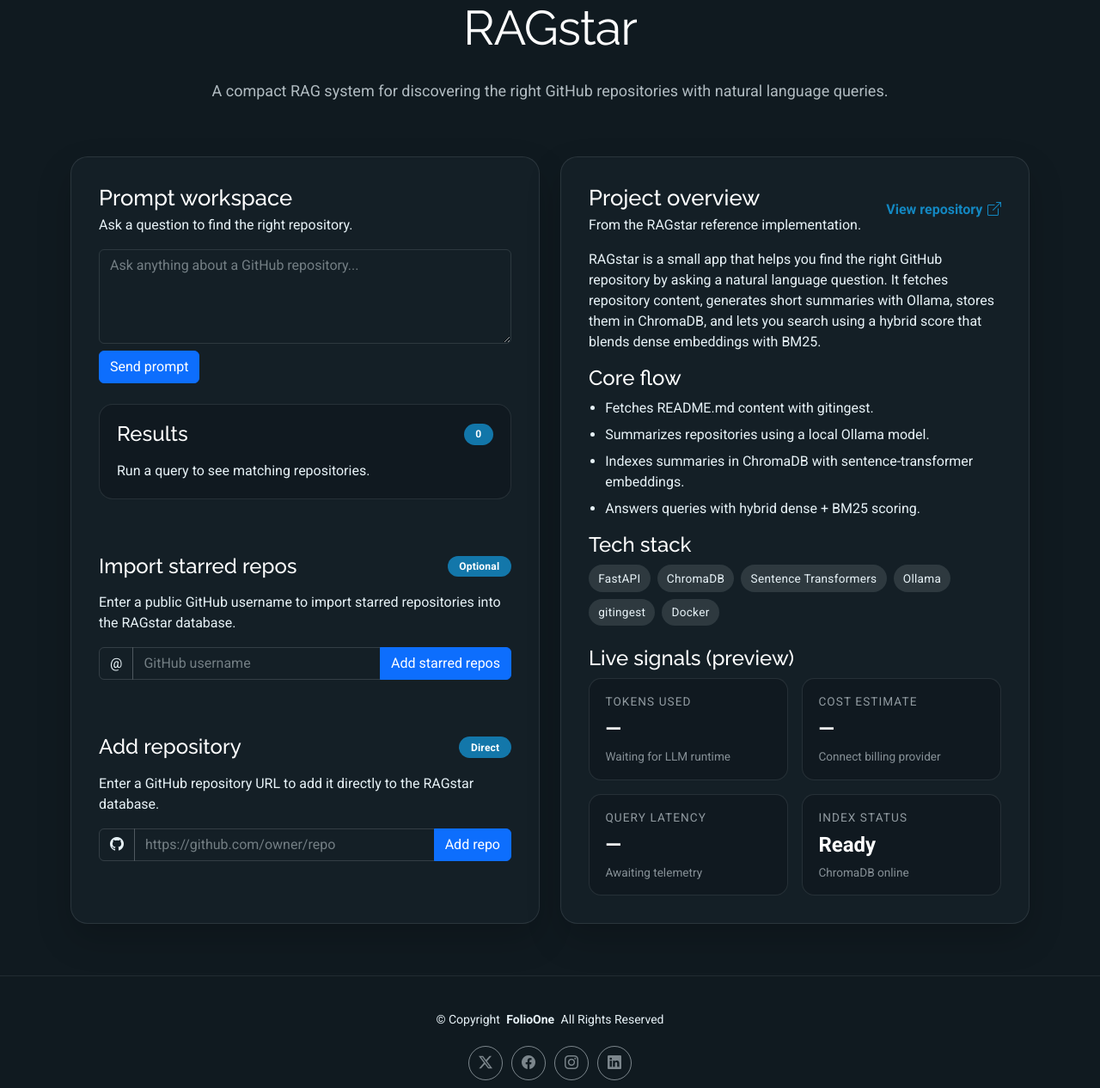
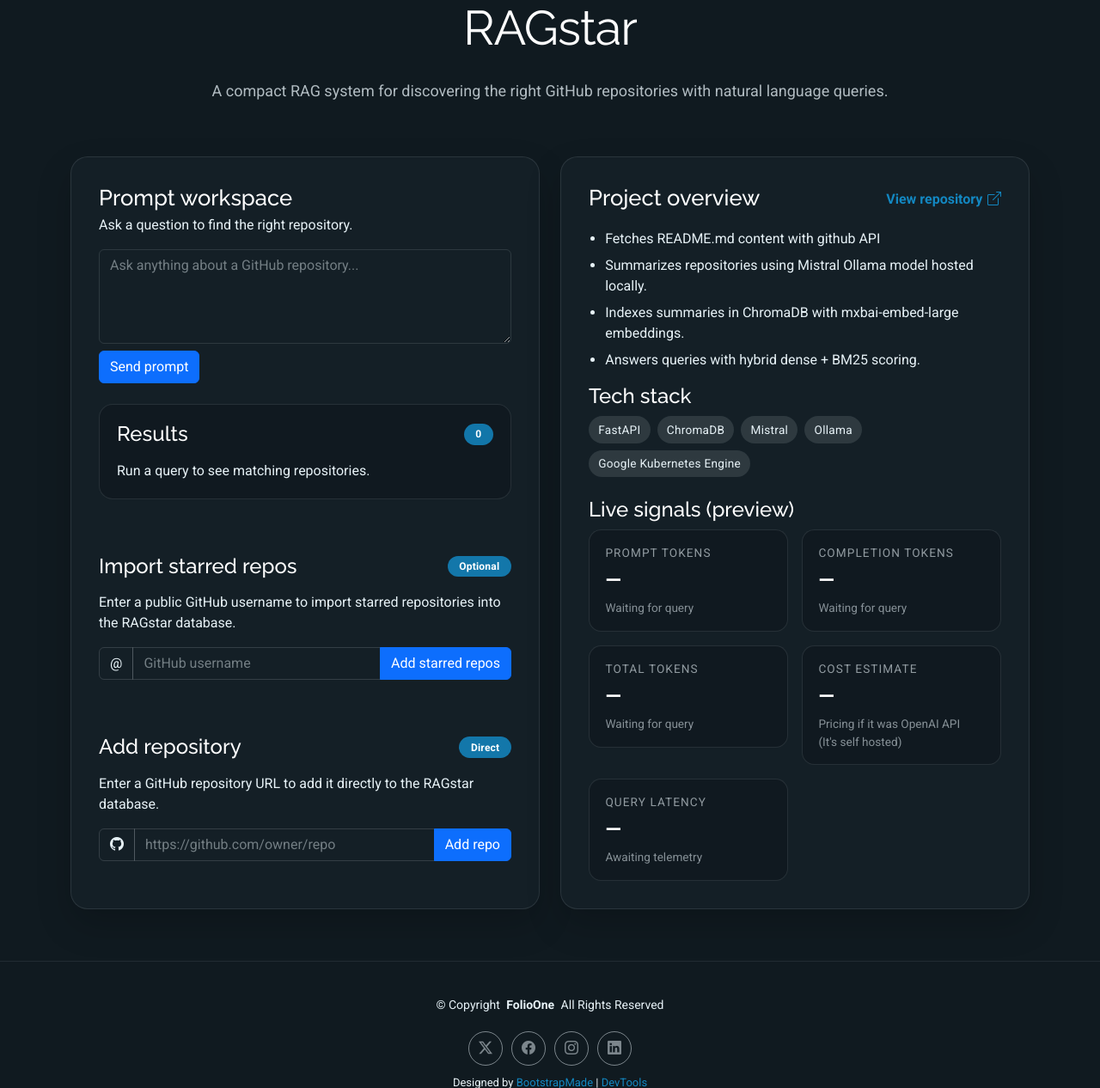
Before and after one commit to Stefgug/Flaskstar, a Flask app: page /ragstar in a window 1280 px wide. Shown: the part 145-1411 px from the top of the page at 86% size. Run offline with Flask 3, Linux system fonts and the light colour scheme; some libraries are stand-ins or nearby versions.

Commit message:
Refactor RAGstar query handling and update UI components; add token metrics display and improve error messaging

```diff
--- a/app.py
+++ b/app.py
@@ -25,17 +25,17 @@ def ragstar():
 @app.post("/ragstar/query")
 def ragstar_query():
     payload = request.get_json(silent=True) or {}
-    query = str(payload.get("query", "")).strip()
+    question = str(payload.get("question", "")).strip()
     num_results = payload.get("num_results", 5)
 
-    if not query:
-        return jsonify({"error": "Query is required."}), 400
+    if not question:
+        return jsonify({"error": "Question is required."}), 400
 
     try:
         response = requests.post(
-            f"{RAGSTAR_API_URL}/query",
-            json={"query": query, "num_results": num_results},
-            timeout=20,
+            f"{RAGSTAR_API_URL}/ask",
+            json={"question": question, "num_results": num_results},
+            timeout=30,
         )
         response.raise_for_status()
         return jsonify(response.json())
--- a/templates/ragstar.html
+++ b/templates/ragstar.html
@@ -109,7 +109,6 @@
             <div class="d-flex align-items-center justify-content-between mb-3">
               <div>
                 <h3 class="mb-1">Project overview</h3>
-                <p class="text-muted mb-0">From the RAGstar reference implementation.</p>
               </div>
               <a class="ragstar-link" href="https://github.com/Stefgug/RAGstar" target="_blank" rel="noreferrer">
                 View repository <i class="bi bi-box-arrow-up-right"></i>
@@ -117,18 +116,11 @@
             </div>
 
             <div class="ragstar-overview">
-              <p>
-                RAGstar is a small app that helps you find the right GitHub repository by asking a natural language question.
-                It fetches repository content, generates short summaries with Ollama, stores them in ChromaDB, and lets you
-                search using a hybrid score that blends dense embeddings with BM25.
-              </p>
-
               <div class="ragstar-list">
-                <h4>Core flow</h4>
                 <ul>
-                  <li>Fetches README.md content with gitingest.</li>
-                  <li>Summarizes repositories using a local Ollama model.</li>
-                  <li>Indexes summaries in ChromaDB with sentence-transformer embeddings.</li>
+                  <li>Fetches README.md content with github API</li>
+                  <li>Summarizes repositories using Mistral Ollama model hosted locally.</li>
+                  <li>Indexes summaries in ChromaDB with mxbai-embed-large embeddings.</li>
                   <li>Answers queries with hybrid dense + BM25 scoring.</li>
                 </ul>
               </div>
@@ -138,10 +130,9 @@
                 <div class="ragstar-tags">
                   <span>FastAPI</span>
                   <span>ChromaDB</span>
-                  <span>Sentence Transformers</span>
+                  <span>Mistral</span>
                   <span>Ollama</span>
-                  <span>gitingest</span>
-                  <span>Docker</span>
+                  <span>Google Kubernetes Engine</span>
                 </div>
               </div>
 
@@ -150,16 +141,30 @@
                 <div class="row g-3">
                   <div class="col-md-6">
                     <div class="metric-card">
-                      <span class="metric-label">Tokens used</span>
-                      <span class="metric-value" id="metric-tokens">—</span>
-                      <span class="metric-note" id="metric-tokens-note">Waiting for LLM runtime</span>
+                      <span class="metric-label">Prompt tokens</span>
+                      <span class="metric-value" id="metric-prompt-tokens">—</span>
+                      <span class="metric-note" id="metric-prompt-tokens-note">Waiting for query</span>
+                    </div>
+                  </div>
+                  <div class="col-md-6">
+                    <div class="metric-card">
+                      <span class="metric-label">Completion tokens</span>
+                      <span class="metric-value" id="metric-completion-tokens">—</span>
+                      <span class="metric-note" id="metric-completion-tokens-note">Waiting for query</span>
+                    </div>
+                  </div>
+                  <div class="col-md-6">
+                    <div class="metric-card">
+                      <span class="metric-label">Total tokens</span>
+                      <span class="metric-value" id="metric-total-tokens">—</span>
+                      <span class="metric-note" id="metric-total-tokens-note">Waiting for query</span>
                     </div>
                   </div>
                   <div class="col-md-6">
                     <div class="metric-card">
                       <span class="metric-label">Cost estimate</span>
                       <span class="metric-value" id="metric-cost">—</span>
-                      <span class="metric-note" id="metric-cost-note">Connect billing provider</span>
+                      <span class="metric-note" id="metric-cost-note">Pricing if it was OpenAI API <br>(It's self hosted)</span>
                     </div>
                   </div>
                   <div class="col-md-6">
@@ -167,13 +172,6 @@
                       <span class="metric-label">Query latency</span>
                       <span class="metric-value" id="metric-latency">—</span>
                       <span class="metric-note" id="metric-latency-note">Awaiting telemetry</span>
-                    </div>
-                  </div>
-                  <div class="col-md-6">
-                    <div class="metric-card">
-                      <span class="metric-label">Index status</span>
-                      <span class="metric-value">Ready</span>
-                      <span class="metric-note">ChromaDB online</span>
                     </div>
                   </div>
                 </div>
@@ -197,8 +195,14 @@
       const resultsBody = document.getElementById("ragstar-results-body");
       const latencyEl = document.getElementById("metric-latency");
       const latencyNote = document.getElementById("metric-latency-note");
-      const tokensEl = document.getElementById("metric-tokens");
-      const tokensNote = document.getElementById("metric-tokens-note");
+      const promptTokensEl = document.getElementById("metric-prompt-tokens");
+      const promptTokensNote = document.getElementById("metric-prompt-tokens-note");
+      const completionTokensEl = document.getElementById("metric-completion-tokens");
+      const completionTokensNote = document.getElementById("metric-completion-tokens-note");
+      const totalTokensEl = document.getElementById("metric-total-tokens");
+      const totalTokensNote = document.getElementById("metric-total-tokens-note");
+      const costEl = document.getElementById("metric-cost");
+      const costNote = document.getElementById("metric-cost-note");
       const starredForm = document.getElementById("ragstar-starred-form");
       const starredUsername = document.getElementById("ragstar-username");
       const starredStatus = document.getElementById("ragstar-starred-status");
@@ -206,19 +210,34 @@
       if (!form) return;
 
       const setStatus = (message, type = "") => {
+        if (type === "loading") {
+          statusEl.innerHTML = `<span class="spinner-border spinner-border-sm me-2" role="status" aria-hidden="true"></span>${message}`;
+        } else {
           statusEl.textContent = message;
+        }
         statusEl.dataset.state = type;
       };
 
-      const renderResults = (results = []) => {
-        countEl.textContent = String(results.length);
+      const renderResults = (answer = "", sources = []) => {
+        countEl.textContent = String(sources.length);
 
-        if (!results.length) {
-          resultsBody.innerHTML = '<p class="text-muted mb-0">No repositories matched your query.</p>';
-          return;
+        let html = "";
+
+        // Display the LLM answer first
+        if (answer) {
+          html += `
+            <div class="ragstar-answer-card">
+              <h5 class="mb-2">Answer</h5>
+              <p class="mb-0">${answer}</p>
+            </div>
+          `;
         }
 
-        resultsBody.innerHTML = results.map((item) => {
+        // Then display the source repositories
+        if (!sources.length) {
+          html += '<p class="text-muted mb-0">No repositories matched your query.</p>';
+        } else {
+          html += sources.map((item) => {
             const repo = item.repo_name || "Unknown repo";
             const url = item.repo_url || "#";
             const summary = item.summary || "No summary available.";
@@ -237,13 +256,16 @@
               </div>
             `;
           }).join("");
+        }
+
+        resultsBody.innerHTML = html;
       };
 
       form.addEventListener("submit", async (event) => {
         event.preventDefault();
-        const query = queryInput.value.trim();
-        if (!query) {
-          setStatus("Please enter a query.", "error");
+        const question = queryInput.value.trim();
+        if (!question) {
+          setStatus("Please enter a question.", "error");
           return;
         }
 
@@ -255,7 +277,7 @@
           const response = await fetch("/ragstar/query", {
             method: "POST",
             headers: { "Content-Type": "application/json" },
-            body: JSON.stringify({ query, num_results: 5 })
+            body: JSON.stringify({ question, num_results: 5 })
           });
 
           const data = await response.json();
@@ -263,17 +285,44 @@
             throw new Error(data.error || "RAGstar query failed.");
           }
 
-          renderResults(data.results || []);
+          renderResults(data.answer || "", data.sources || []);
           setStatus("Results updated.", "success");
 
+          // Update token metrics
+          if (data.tokens) {
+            promptTokensEl.textContent = data.tokens.prompt_tokens || "—";
+            promptTokensNote.textContent = "Input tokens";
+
+            completionTokensEl.textContent = data.tokens.completion_tokens || "—";
+            completionTokensNote.textContent = "Output tokens";
+
+            totalTokensEl.textContent = data.tokens.total_tokens || "—";
+            totalTokensNote.textContent = "Combined usage";
+
+            // Calculate cost based on OpenAI GPT-3.5-turbo pricing (~$0.002 per 1K tokens)
+            if (data.tokens.total_tokens) {
+              const costPerToken = 0.000002; // $0.002 per 1K tokens
+              const estimatedCost = (data.tokens.total_tokens * costPerToken).toFixed(6);
+              costEl.textContent = `$${estimatedCost}`;
+              costNote.textContent = "If it was using OpenAI pricing</br>(It's self hosted)";
+            }
+          } else {
+            promptTokensEl.textContent = "—";
+            promptTokensNote.textContent = "Token data unavailable";
+            completionTokensEl.textContent = "—";
+            completionTokensNote.textContent = "Token data unavailable";
+            totalTokensEl.textContent = "—";
+            totalTokensNote.textContent = "Token data unavailable";
+            costEl.textContent = "—";
+            costNote.textContent = "Token data unavailable";
+          }
           const elapsed = Math.round(performance.now() - start);
           latencyEl.textContent = `${elapsed} ms`;
           latencyNote.textContent = "Round-trip time";
 
-          tokensEl.textContent = "—";
-          tokensNote.textContent = "Token usage not available";
+          setStatus("Results updated.", "success");
         } catch (error) {
-          renderResults([]);
+          renderResults("", []);
           setStatus(error.message || "Something went wrong.", "error");
         } finally {
           submitBtn.disabled = false;
```
Also changed, not shown: static/assets/css/main.css (+51 -0 lines), .playwright-mcp/ragstar-add-repo-in-progress.png (deleted), .playwright-mcp/ragstar-add-repo-section.png (deleted), 1 other file. Lines whose indentation alone changed are shown as unchanged.
